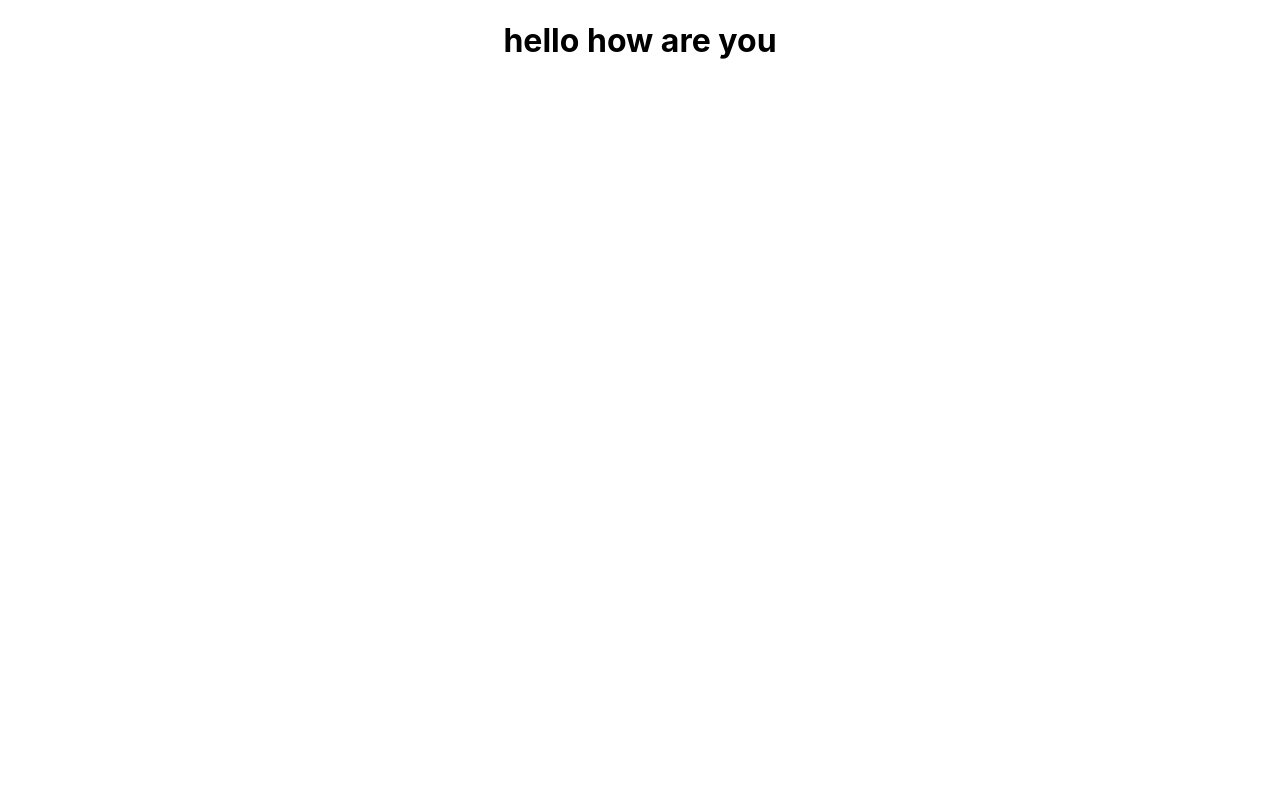
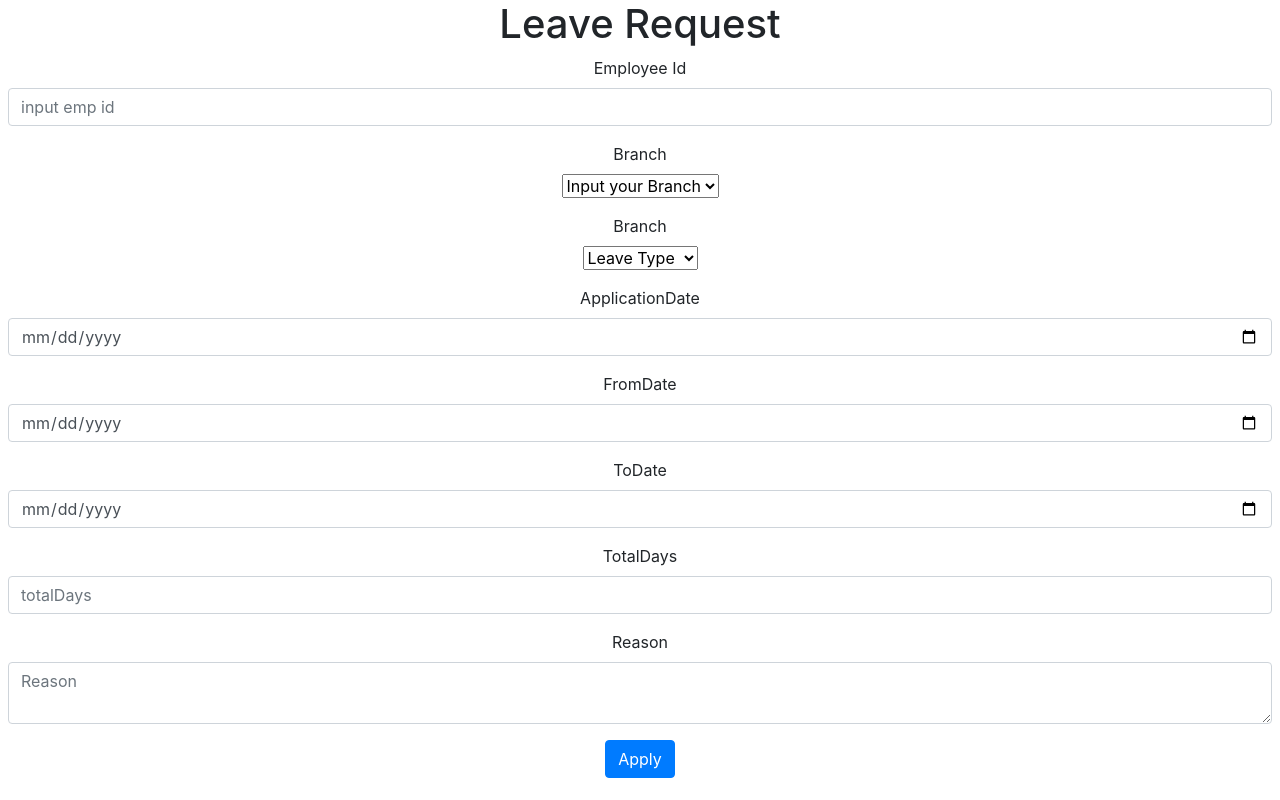
Before and after one commit to utkarshilh/proxy, a React (Create React App) app: page / in a window 1280 px wide. Built offline with nearby package versions, Linux system fonts and the light colour scheme.

Commit message:
Everything fixed

```diff
--- a/package.json
+++ b/package.json
@@ -6,9 +6,11 @@
     "@testing-library/jest-dom": "^5.16.5",
     "@testing-library/react": "^13.4.0",
     "@testing-library/user-event": "^13.5.0",
+    "axios": "^1.1.3",
     "react": "^18.2.0",
     "react-dom": "^18.2.0",
     "react-scripts": "5.0.1",
+    "usestate": "^1.1.3",
     "web-vitals": "^2.1.4"
   },
   "scripts": {
--- a/public/index.html
+++ b/public/index.html
@@ -9,7 +9,18 @@
       name="description"
       content="Web site created using create-react-app"
     />
+
+
+
     <link rel="apple-touch-icon" href="%PUBLIC_URL%/logo192.png" />
+
+    <!-- bootstrap css link of latest version  -->
+    <link rel="stylesheet" href="https://cdn.jsdelivr.net/npm/bootstrap@4.3.1/dist/css/bootstrap.min.css" integrity="sha384-ggOyR0iXCbMQv3Xipma34MD+dH/1fQ784/j6cY/iJTQUOhcWr7x9JvoRxT2MZw1T" crossorigin="anonymous">
+
+    <!-- bootstrap js bundle link of same version -->
+    <script src="https://code.jquery.com/jquery-3.3.1.slim.min.js" integrity="sha384-q8i/X+965DzO0rT7abK41JStQIAqVgRVzpbzo5smXKp4YfRvH+8abtTE1Pi6jizo" crossorigin="anonymous"></script>
+<script src="https://cdn.jsdelivr.net/npm/popper.js@1.14.7/dist/umd/popper.min.js" integrity="sha384-UO2eT0CpHqdSJQ6hJty5KVphtPhzWj9WO1clHTMGa3JDZwrnQq4sF86dIHNDz0W1" crossorigin="anonymous"></script>
+<script src="https://cdn.jsdelivr.net/npm/bootstrap@4.3.1/dist/js/bootstrap.min.js" integrity="sha384-JjSmVgyd0p3pXB1rRibZUAYoIIy6OrQ6VrjIEaFf/nJGzIxFDsf4x0xIM+B07jRM" crossorigin="anonymous"></script>
     <!--
       manifest.json provides metadata used when your web app is installed on a
       user's mobile device or desktop. See https://developers.google.com/web/fundamentals/web-app-manifest/
--- a/src/App.js
+++ b/src/App.js
@@ -1,11 +1,11 @@
 
+import RequestLeave from './ Component/RequestLeave';
 import './App.css';
-import Hello from './Hello';
 
 function App() {
   return (
     <div className="App">
-       <Hello/>
+       <RequestLeave/>
 
     </div>
   );
--- a/src/Hello.js
+++ /dev/null
@@ -1,11 +0,0 @@
-
-
-import React from 'react'
-
-export default function Hello() {
-  return (
-    <div>
-        <h1>hello how are you</h1>
-        </div>
-  )
-}
```
Also changed, not shown: 2 other files (tests, documents, lock files or other folders).
